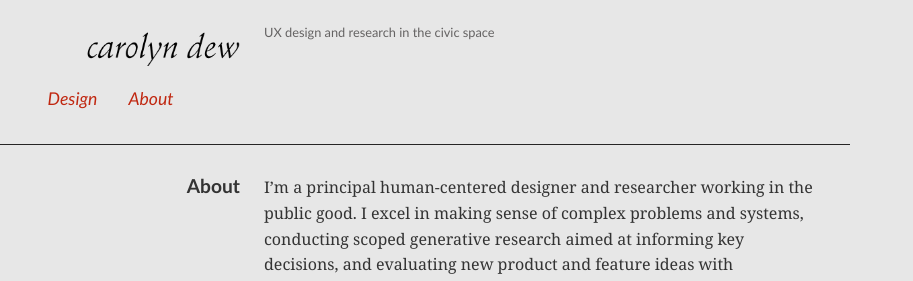
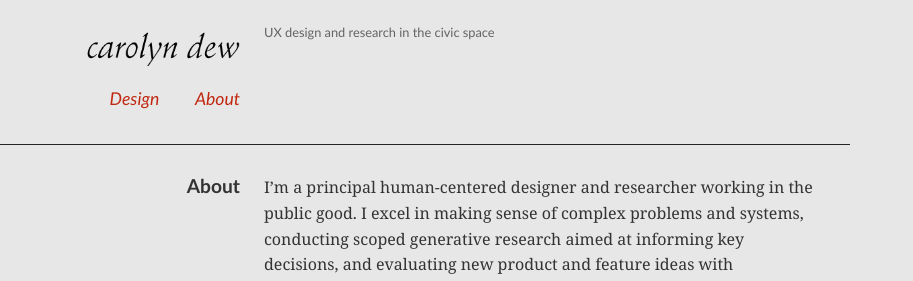
Before and after one commit to carodew/carodew.github.io, a Jekyll site: the page built from index.html, in a window 1280 px wide. Shown: the top 281 px of the page, without its empty margins (0-913 px from the left). Built offline with Jekyll 4.4.1, drawn with Linux system fonts in a browser that asks for light colours.

Commit message:
Right-align the header nav to the label column
Moves the nav from spanning both columns to sitting in column one,
beneath the logotype, with its text edge on the same gutter as the
logotype and the section labels.

The list items needed float: none to respond to text-align, and the last
link's trailing margin and right padding are zeroed so its text meets
the column edge rather than its padding doing so.

Co-Authored-By: Claude Opus 5 <noreply@anthropic.com>

```diff
--- a/_sass/_header.scss
+++ b/_sass/_header.scss
@@ -36,8 +36,22 @@ header {
 
 header .nav-top {
 	@media screen and (min-width: $breakpointColumns) {
-		grid-column: 1 / -1; // own row spanning both columns, below the logotype
+		grid-column: 1; // same column as the logotype, on the row beneath it
 		margin-left: 0;
+		text-align: right;
+		ul {
+			margin-right: 0;
+			> li {
+				float: none; // floated items ignore text-align
+				display: inline-block;
+				&:last-child {
+					// Drop the trailing offsets so the last link's text edge
+					// meets the column, rather than its padding doing so.
+					margin-right: 0;
+					> a { padding-right: 0; }
+				}
+			}
+		}
 	}
 }
 
```
